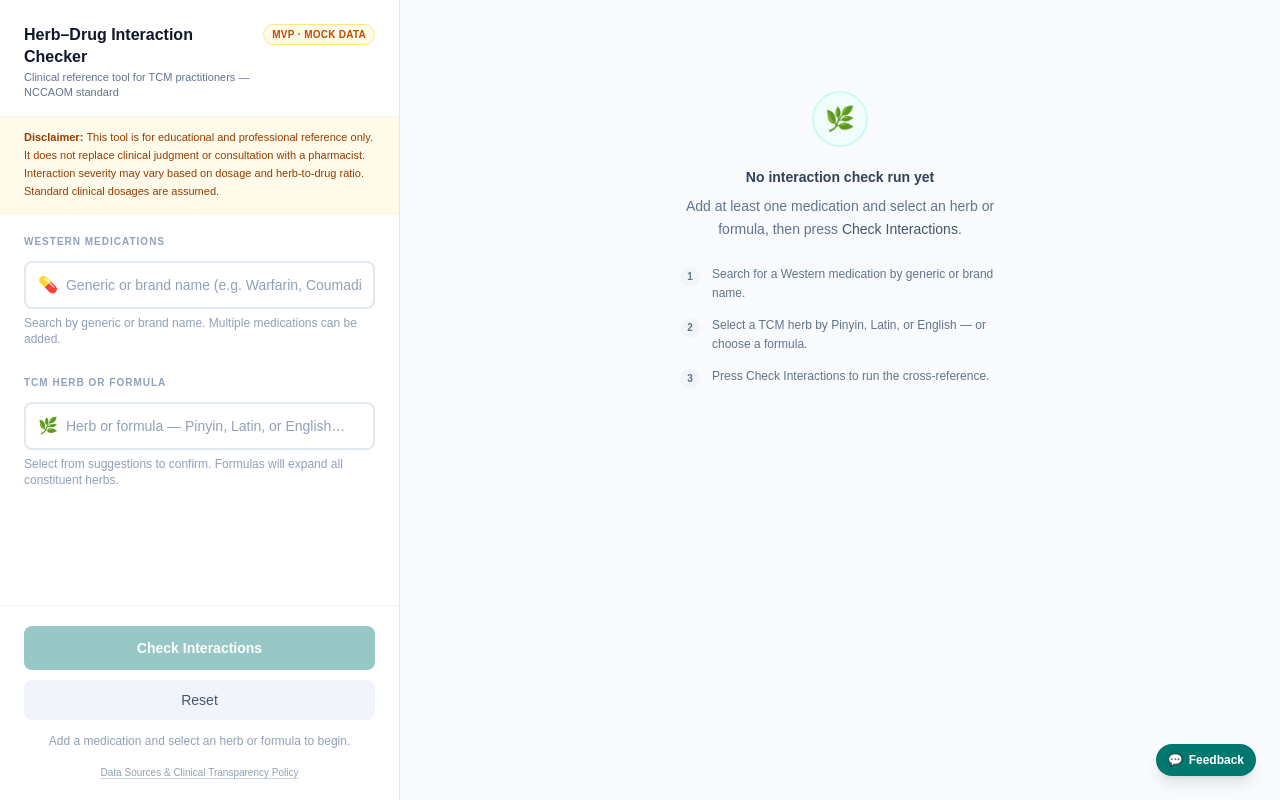
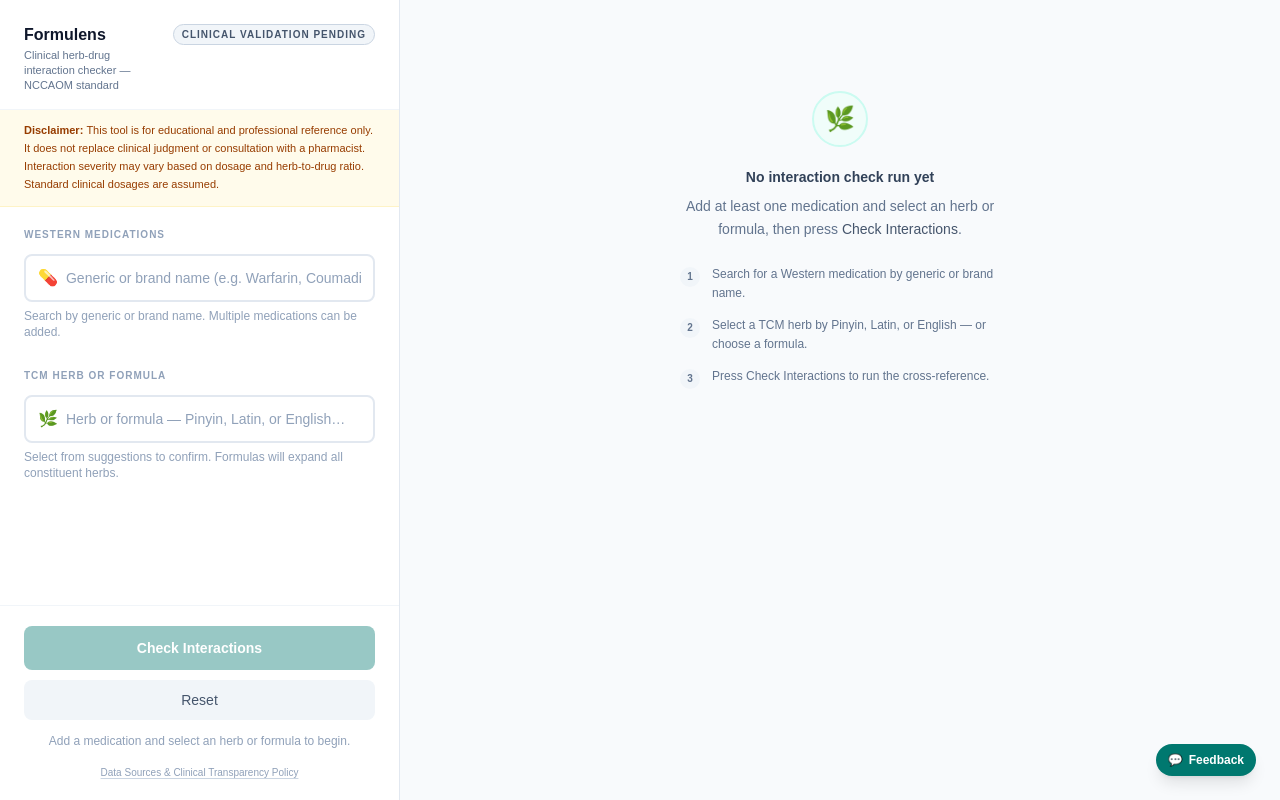
Before and after one commit to jojira/herb-drug-checker, a Next.js app: page / in a window 1280 px wide. Built offline with nearby package versions, Linux system fonts and the light colour scheme.

Commit message:
feat: rebrand to Formulens, replace MVP badge
- App name: Herb-Drug Interaction Checker → Formulens
- Page title and metadata updated
- MVP · MOCK DATA badge → Clinical Validation Pending
- Domain reference updated to formulens.co
- transparency page branding updated

```diff
--- a/app/components/InteractionResults.tsx
+++ b/app/components/InteractionResults.tsx
@@ -324,7 +324,7 @@
           <div className="text-right">
             <span className="text-[10px] font-black text-slate-500 uppercase tracking-widest block mb-1">Status</span>
             <span className="text-[11px] font-bold px-2 py-1 rounded-lg bg-white border-2 border-slate-300 text-slate-700 whitespace-nowrap">
-              {result.dataStatus === "mock_unverified" ? "Review Required" : "Verified Data"}
+              {result.dataStatus === "mock_unverified" ? "Clinical Validation Pending" : "Verified Data"}
             </span>
             {result.dataFreshness && (
               <p className="text-[10px] text-slate-500 mt-1">
--- a/app/layout.tsx
+++ b/app/layout.tsx
@@ -14,8 +14,13 @@
 });
 
 export const metadata: Metadata = {
-  title: "Create Next App",
-  description: "Generated by create next app",
+  title: "Formulens",
+  description: "Clinical herb-drug interaction checker for licensed TCM and acupuncture practitioners. NCCAOM standard. Evidence-based.",
+  keywords: [
+    "TCM", "herb drug interactions", "acupuncture",
+    "NCCAOM", "traditional chinese medicine",
+    "clinical decision support"
+  ],
 };
 
 export default function RootLayout({
--- a/app/page.tsx
+++ b/app/page.tsx
@@ -271,14 +271,14 @@
           <div className="flex items-start justify-between gap-3">
             <div className="min-w-0">
               <h1 className="text-base font-bold text-slate-900 leading-snug">
-                Herb–Drug Interaction Checker
+                Formulens
               </h1>
               <p className="text-[11px] text-slate-500 mt-0.5 leading-snug">
-                Clinical reference tool for TCM practitioners — NCCAOM standard
+                Clinical herb-drug interaction checker — NCCAOM standard
               </p>
             </div>
-            <span className="flex-shrink-0 text-[10px] font-bold uppercase tracking-wide text-amber-700 bg-amber-50 border border-amber-200 px-2 py-0.5 rounded-full whitespace-nowrap">
-              MVP · Mock Data
+            <span className="flex-shrink-0 text-[10px] font-bold uppercase tracking-widest text-slate-600 bg-slate-100 border border-slate-300 px-2 py-0.5 rounded-full whitespace-nowrap">
+              Clinical Validation Pending
             </span>
           </div>
         </div>
--- a/app/transparency/page.tsx
+++ b/app/transparency/page.tsx
@@ -221,12 +221,12 @@
           <SectionHeader number="5" title="System Status (v3.3.0)" />
           <div className="grid sm:grid-cols-2 gap-4">
             {[
-              { label: "Production URL", value: "herb-drug-checker.vercel.app", highlight: true },
+              { label: "Production URL", value: "formulens.co", highlight: true },
               { label: "Herb Library", value: "164 Gold-tier NCCAOM verified herbs" },
               { label: "Formula Library", value: "121 Gold-tier board exam formulas" },
               { label: "Unresolved Warnings", value: "30 permanent amber (intentional flags)" },
               { label: "Clinical Audit", value: "Framework defined in SPEC-004 — execution pending" },
-              { label: "Mock Data Disclaimer", value: "Active on herb-drug results until audit complete", warning: true },
+              { label: "Clinical Validation Pending", value: "Active on herb-drug results until audit complete", warning: true },
             ].map(({ label, value, highlight, warning }, i) => (
               <div key={i} className={`rounded-xl p-4 border shadow-sm ${
                 warning
```
Also changed, not shown: 1 other file (tests, documents, lock files or other folders).
